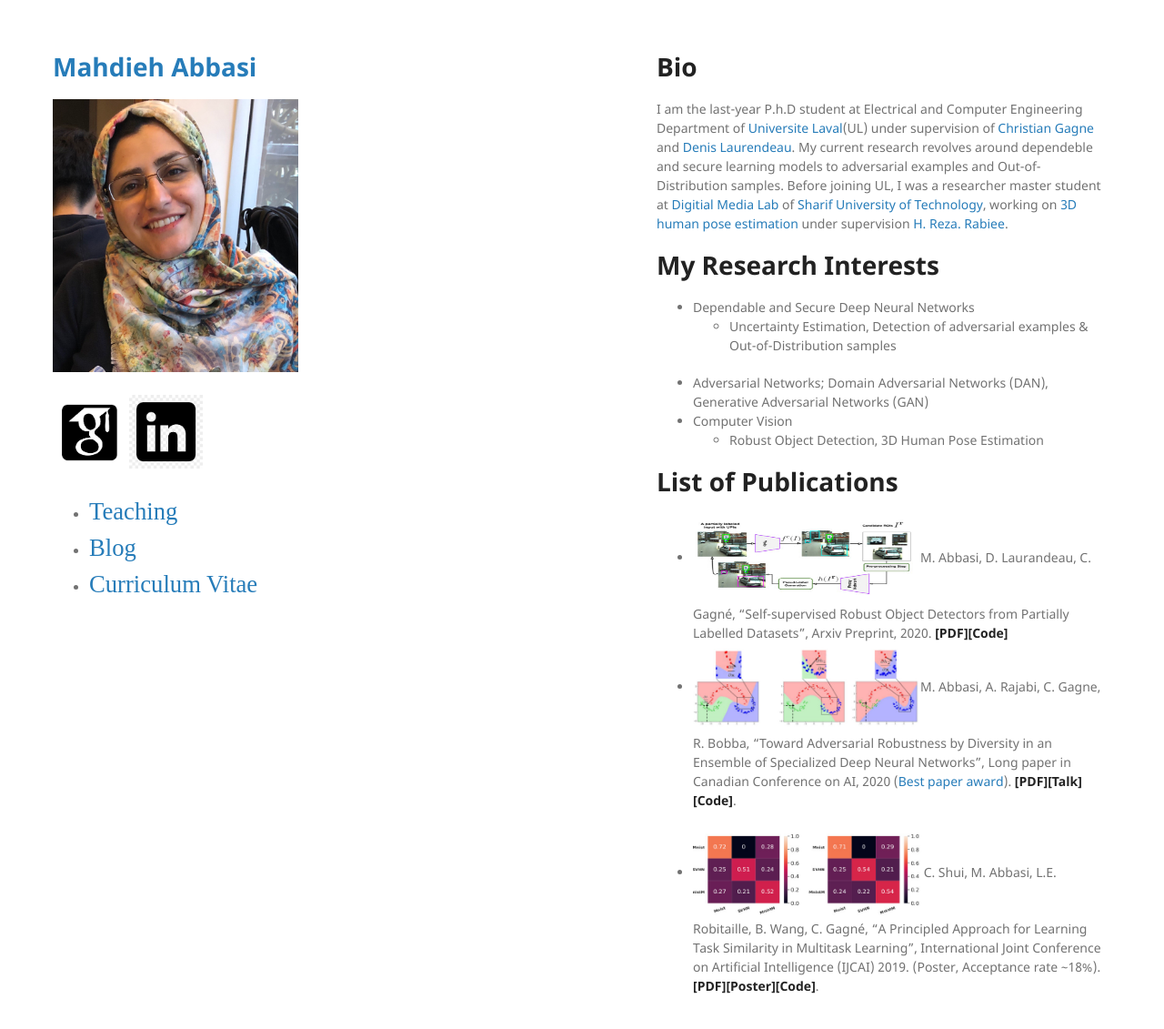
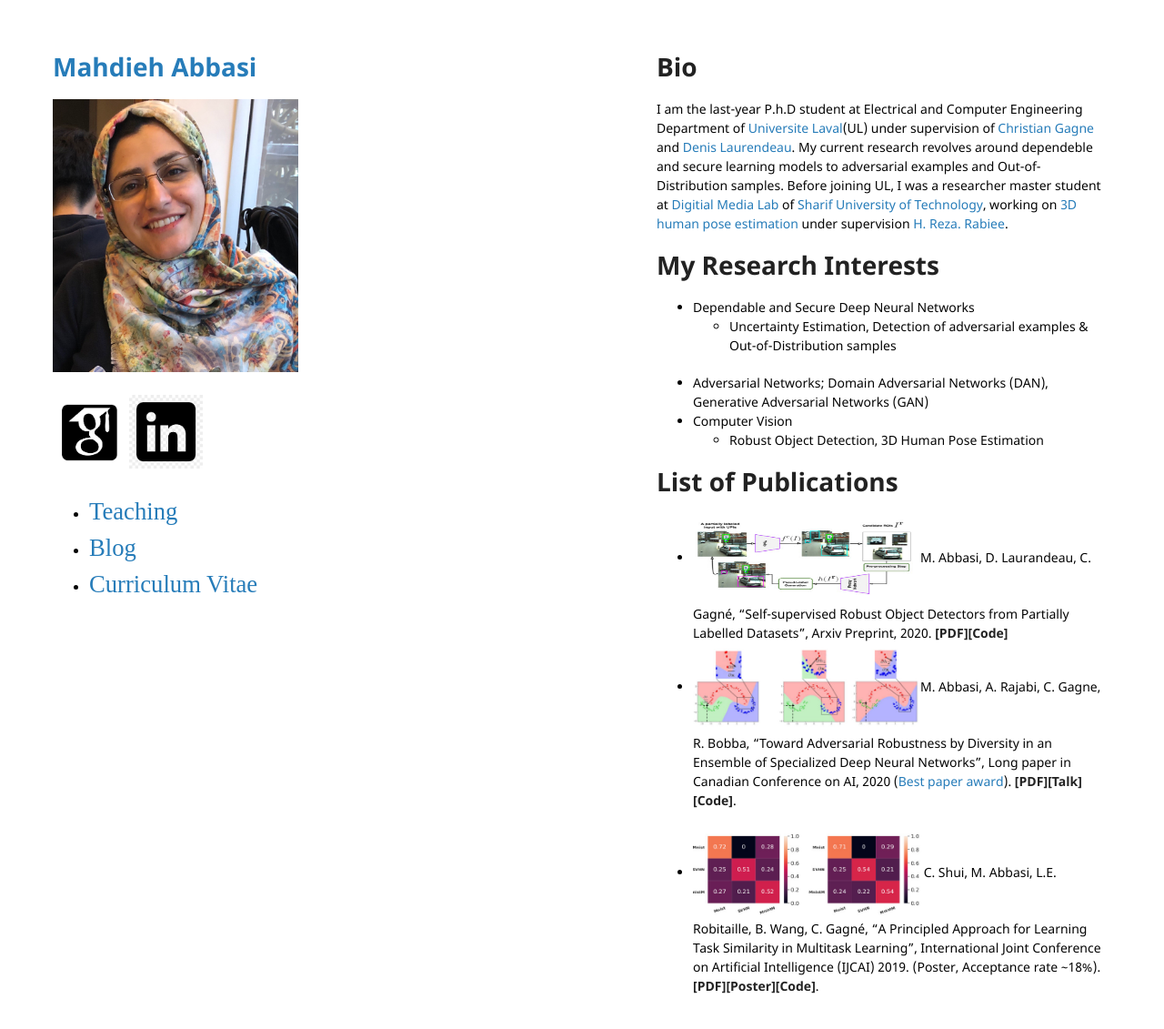
Before and after one commit to mahdaneh/mahdaneh.github.io, a Jekyll site: the page built from index.md, in a window 1280 px wide and 1164 px high. Shown: the top 1131 px of the window at 91% size. Built offline with Jekyll 4.4.1, drawn with Linux system fonts in a browser that asks for light colours; the repository's description, which GitHub fills in, is left out; our own code applies the rules of GitHub Pages for plain Markdown files.

Commit message:
Update jekyll-theme-minimal.scss

```diff
--- a/_sass/jekyll-theme-minimal.scss
+++ b/_sass/jekyll-theme-minimal.scss
@@ -5,7 +5,7 @@ body {
   background-color: #fff;
   padding:50px;
   font: 14px/1.5 "Noto Sans", "Helvetica Neue", Helvetica, Arial, sans-serif;
-  color:#727272;
+  color:#050505;
   font-weight:400;
 }
 
```
